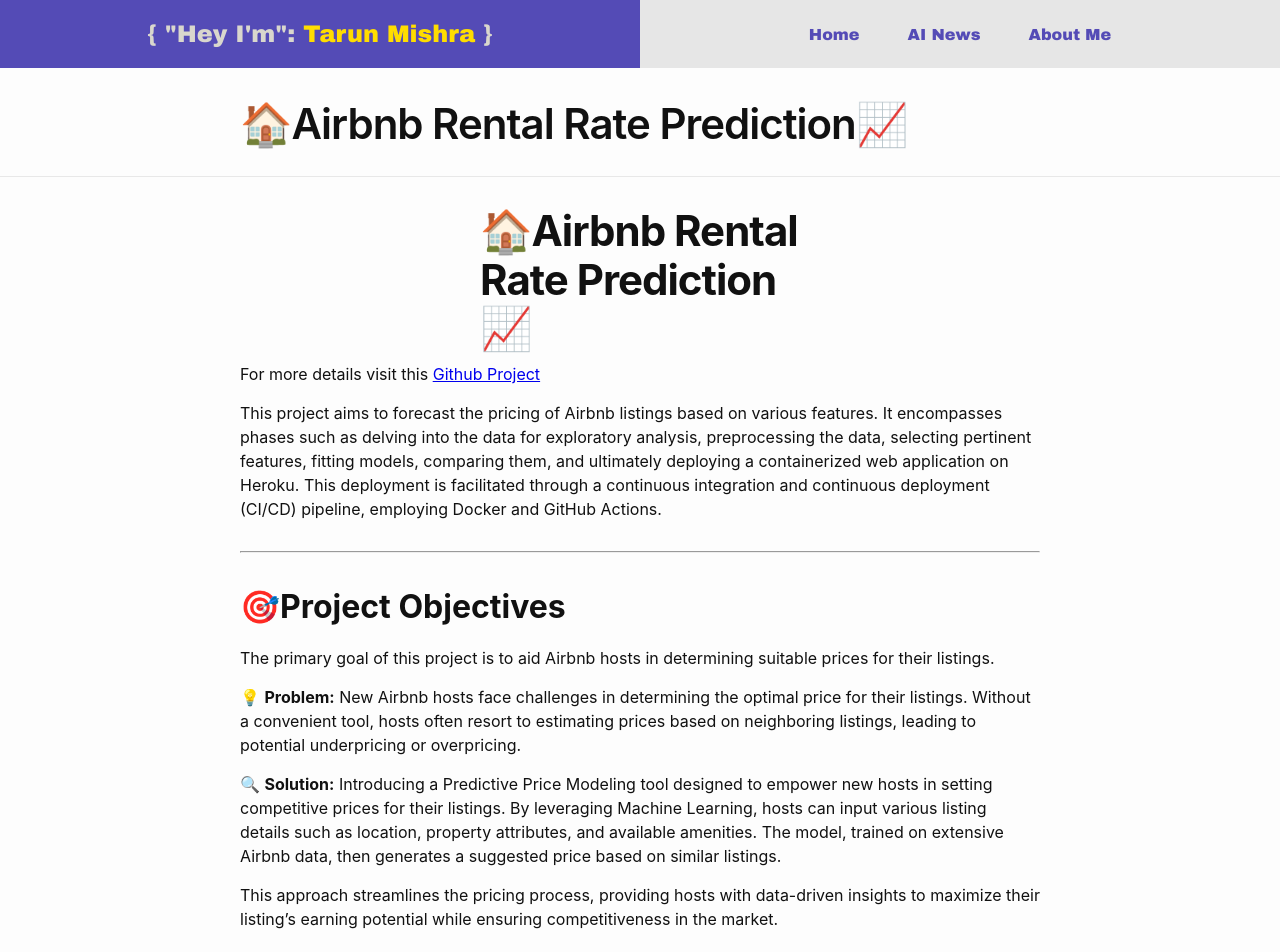
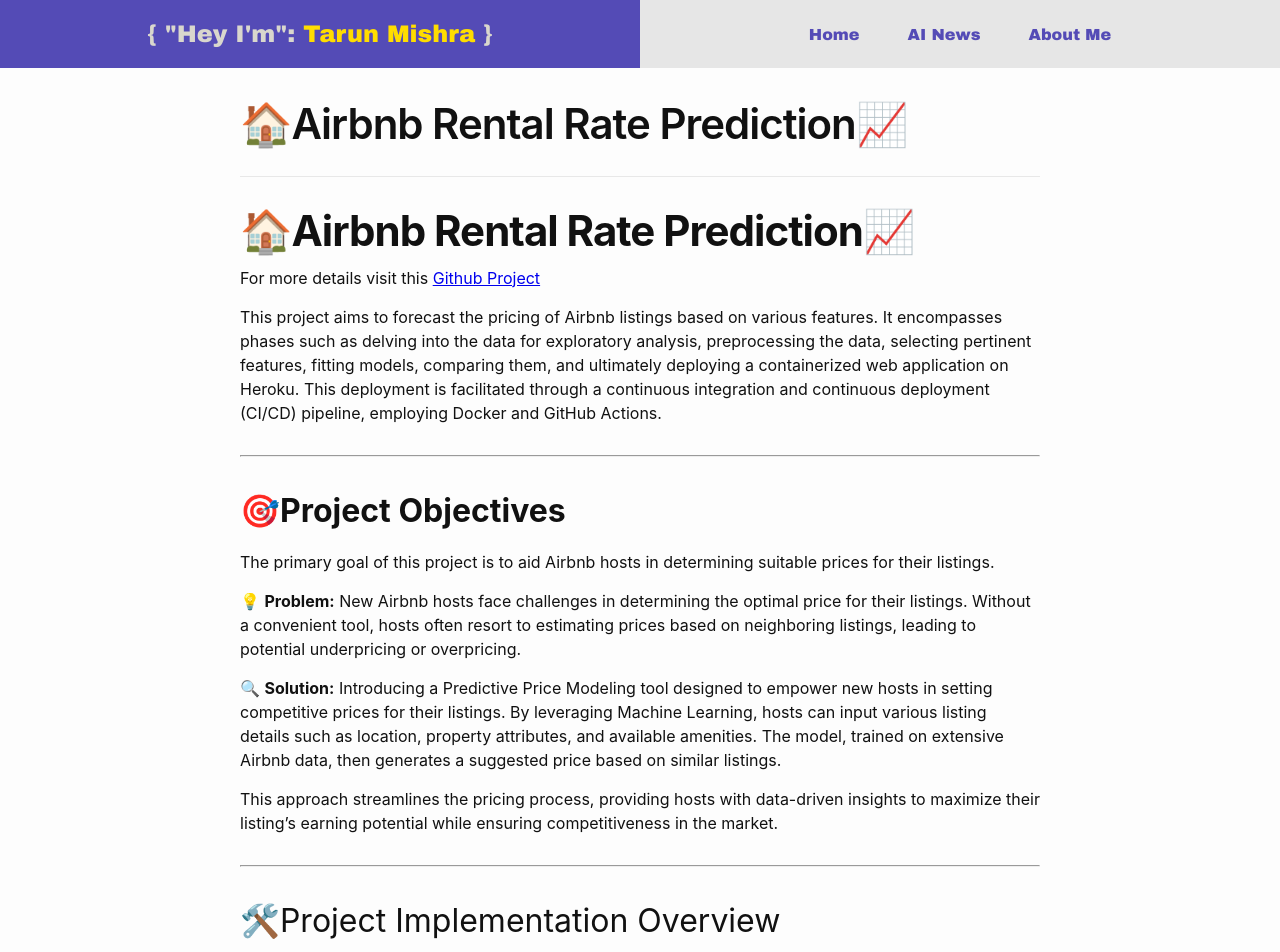
Before and after one commit to tarundirector/tarunmishra.github.io, a Jekyll site: the page built from pages/projects/AirBNB_PredictiveAnalysis.md, in a window 1280 px wide. Shown: the top 952 px of the page. Built offline with Jekyll 4.4.1, drawn with Linux system fonts in a browser that asks for light colours.

Commit message:
Update _layout.scss

```diff
--- a/_sass/minima/_layout.scss
+++ b/_sass/minima/_layout.scss
@@ -242,6 +242,8 @@
 .post-header {
   margin-bottom: $spacing-unit;
   padding-bottom: 18px;
+  margin-left: 15rem;
+  margin-right: 15rem;
   text-align: left;
   border-bottom: 1px solid $border-color-01;
 }
@@ -264,8 +266,6 @@
 .post-title,
 .post-content h1 {
   margin-bottom: 10px;
-  margin-left: 15rem;
-  margin-right: 15rem;
   font-weight: 640;
   @include relative-font-size(2.625);
   letter-spacing: -1px;
```
